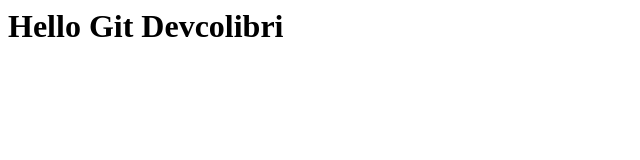
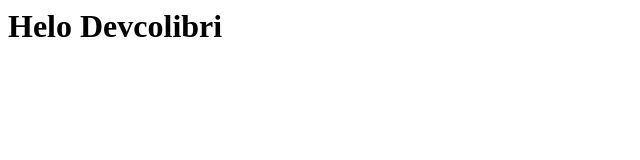
Before and after one commit to goncharovnikitos/git--Course, a plain HTML site: page index.html in a window 1280 px wide. Shown: the whole page, without its empty margins (0-640 px from the left). Drawn offline with Linux system fonts and the light colour scheme.

Commit message:
Wrong commit

```diff
--- a/index.html
+++ b/index.html
@@ -1 +1 @@
-<h1>Hello Git Devcolibri</h1>
+<h1>Helo Devcolibri</h1>
```
